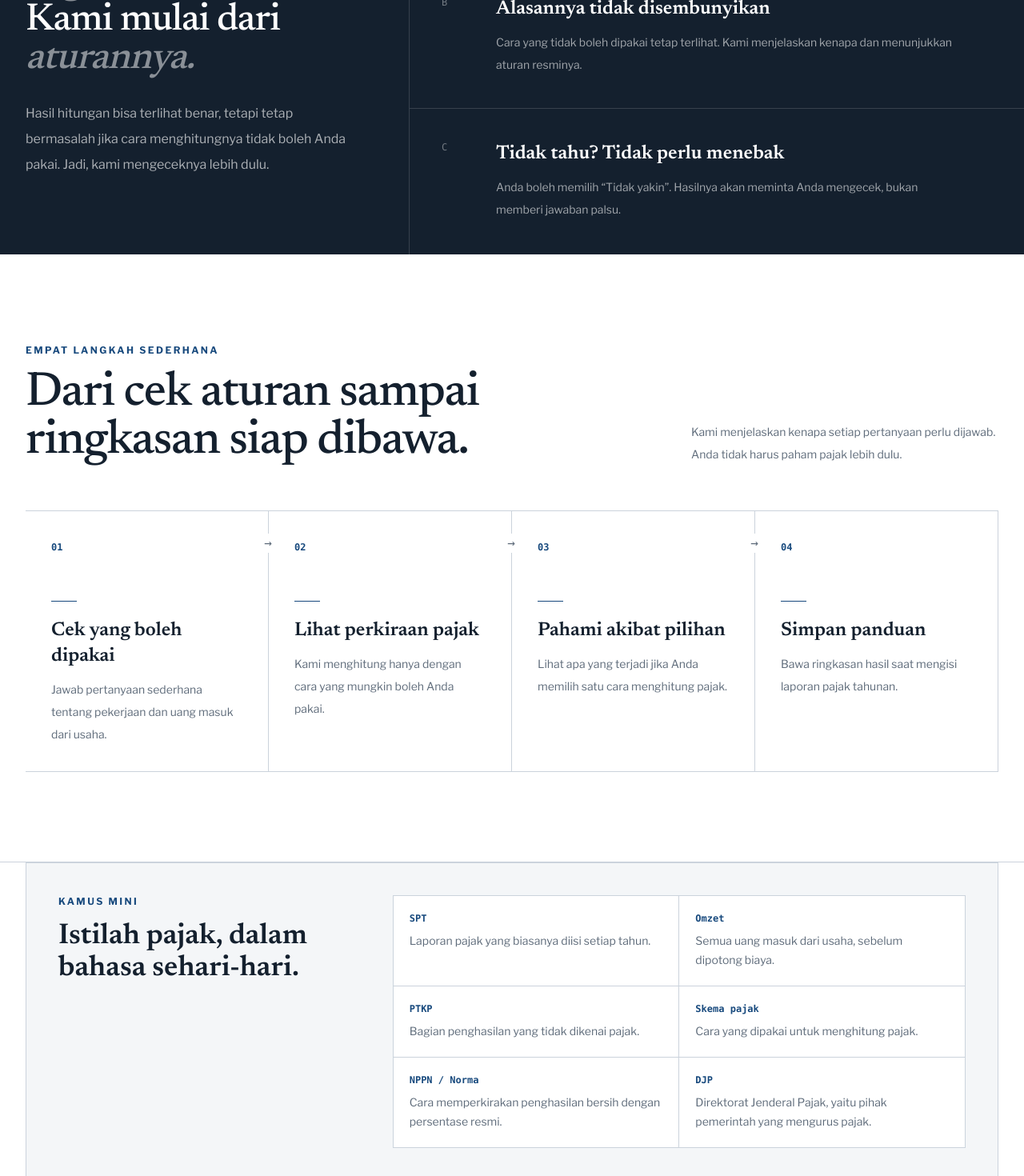
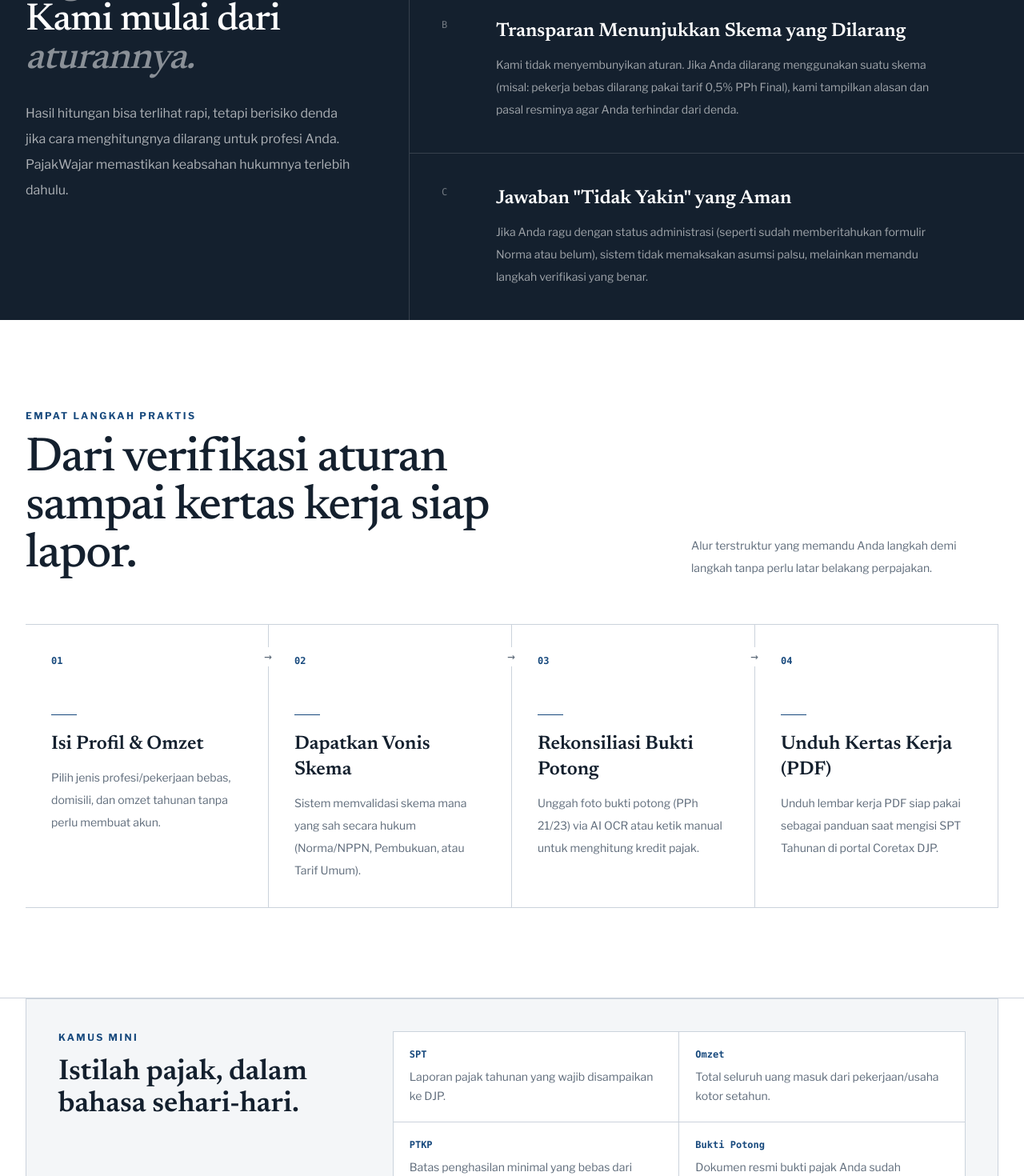
Before and after one commit to AkuSukaProject/Pajak-Wajar, a Next.js app: page / in a window 1280 px wide. Shown: the part 1020-2490 px from the top of the page at 80% size. Built offline with nearby package versions, Linux system fonts and the light colour scheme.

Commit message:
update about

```diff
--- a/src/app/page.tsx
+++ b/src/app/page.tsx
@@ -7,16 +7,16 @@ export const metadata: Metadata = {
 };
 
 const proses = [
-  { nomor: '01', judul: 'Cek yang boleh dipakai', isi: 'Jawab pertanyaan sederhana tentang pekerjaan dan uang masuk dari usaha.' },
-  { nomor: '02', judul: 'Lihat perkiraan pajak', isi: 'Kami menghitung hanya dengan cara yang mungkin boleh Anda pakai.' },
-  { nomor: '03', judul: 'Pahami akibat pilihan', isi: 'Lihat apa yang terjadi jika Anda memilih satu cara menghitung pajak.' },
-  { nomor: '04', judul: 'Simpan panduan', isi: 'Bawa ringkasan hasil saat mengisi laporan pajak tahunan.' }
+  { nomor: '01', judul: 'Isi Profil & Omzet', isi: 'Pilih jenis profesi/pekerjaan bebas, domisili, dan omzet tahunan tanpa perlu membuat akun.' },
+  { nomor: '02', judul: 'Dapatkan Vonis Skema', isi: 'Sistem memvalidasi skema mana yang sah secara hukum (Norma/NPPN, Pembukuan, atau Tarif Umum).' },
+  { nomor: '03', judul: 'Rekonsiliasi Bukti Potong', isi: 'Unggah foto bukti potong (PPh 21/23) via AI OCR atau ketik manual untuk menghitung kredit pajak.' },
+  { nomor: '04', judul: 'Unduh Kertas Kerja (PDF)', isi: 'Unduh lembar kerja PDF siap pakai sebagai panduan saat mengisi SPT Tahunan di portal Coretax DJP.' }
 ] as const;
 
 const pembeda = [
-  { nomor: 'A', judul: 'Mengikuti aturan, bukan menebak', isi: 'Hak Anda ditentukan dengan aturan yang tertulis jelas. AI tidak dipakai untuk memutuskan hak pajak.' },
-  { nomor: 'B', judul: 'Alasannya tidak disembunyikan', isi: 'Cara yang tidak boleh dipakai tetap terlihat. Kami menjelaskan kenapa dan menunjukkan aturan resminya.' },
-  { nomor: 'C', judul: 'Tidak tahu? Tidak perlu menebak', isi: 'Anda boleh memilih “Tidak yakin”. Hasilnya akan meminta Anda mengecek, bukan memberi jawaban palsu.' }
+  { nomor: 'A', judul: 'Berdasarkan Regulasi Hukum, Bukan Asumsi', isi: 'Kalkulator biasa langsung menghitung tanpa mengecek izin hukum. PajakWajar memvalidasi syarat regulasi DJP terlebih dahulu sebelum menentukan skema yang sah bagi Anda.' },
+  { nomor: 'B', judul: 'Transparan Menunjukkan Skema yang Dilarang', isi: 'Kami tidak menyembunyikan aturan. Jika Anda dilarang menggunakan suatu skema (misal: pekerja bebas dilarang pakai tarif 0,5% PPh Final), kami tampilkan alasan dan pasal resminya agar Anda terhindar dari denda.' },
+  { nomor: 'C', judul: 'Jawaban "Tidak Yakin" yang Aman', isi: 'Jika Anda ragu dengan status administrasi (seperti sudah memberitahukan formulir Norma atau belum), sistem tidak memaksakan asumsi palsu, melainkan memandu langkah verifikasi yang benar.' }
 ] as const;
 
 function Logo() {
@@ -87,7 +87,7 @@ export default function Home() {
         <div className="border-white/15 px-5 py-16 sm:px-8 sm:py-24 lg:border-r lg:pr-16">
           <p className="text-xs font-bold uppercase tracking-[0.2em] text-white/50">Mengapa PajakWajar</p>
           <h2 className="mt-5 max-w-lg font-display text-4xl font-medium leading-tight tracking-tight sm:text-5xl">Alat lain mulai dari <em className="text-white/50">angka.</em><br />Kami mulai dari <em className="text-white/50">aturannya.</em></h2>
-          <p className="mt-7 max-w-md text-base leading-8 text-white/65">Hasil hitungan bisa terlihat benar, tetapi tetap bermasalah jika cara menghitungnya tidak boleh Anda pakai. Jadi, kami mengeceknya lebih dulu.</p>
+          <p className="mt-7 max-w-md text-base leading-8 text-white/65">Hasil hitungan bisa terlihat rapi, tetapi berisiko denda jika cara menghitungnya dilarang untuk profesi Anda. PajakWajar memastikan keabsahan hukumnya terlebih dahulu.</p>
         </div>
         <div className="divide-y divide-white/15 border-t border-white/15 lg:border-t-0">
           {pembeda.map((item) => <article key={item.nomor} className="group grid gap-5 px-5 py-9 transition-colors hover:bg-white/[0.04] sm:grid-cols-[48px_1fr] sm:px-10 sm:py-10"><span className="font-mono text-xs text-white/40">{item.nomor}</span><div><h3 className="font-display text-2xl font-semibold">{item.judul}</h3><p className="mt-3 max-w-xl text-sm leading-7 text-white/60">{item.isi}</p></div></article>)}
@@ -98,8 +98,8 @@ export default function Home() {
     <section id="cara-kerja" className="border-b border-line bg-white py-20 sm:py-28">
       <div className="mx-auto max-w-7xl px-5 sm:px-8">
         <div className="flex flex-col justify-between gap-6 md:flex-row md:items-end">
-          <div><p className="text-xs font-bold uppercase tracking-[0.2em] text-blue">Empat langkah sederhana</p><h2 className="mt-4 max-w-2xl font-display text-4xl font-medium leading-tight tracking-tight sm:text-6xl">Dari cek aturan sampai ringkasan siap dibawa.</h2></div>
-          <p className="max-w-sm text-sm leading-7 text-margin">Kami menjelaskan kenapa setiap pertanyaan perlu dijawab. Anda tidak harus paham pajak lebih dulu.</p>
+          <div><p className="text-xs font-bold uppercase tracking-[0.2em] text-blue">Empat langkah praktis</p><h2 className="mt-4 max-w-2xl font-display text-4xl font-medium leading-tight tracking-tight sm:text-6xl">Dari verifikasi aturan sampai kertas kerja siap lapor.</h2></div>
+          <p className="max-w-sm text-sm leading-7 text-margin">Alur terstruktur yang memandu Anda langkah demi langkah tanpa perlu latar belakang perpajakan.</p>
         </div>
         <ol className="mt-14 grid border-l border-t border-line sm:grid-cols-2 lg:grid-cols-4 lg:border-l-0">
           {proses.map((item, index) => <li key={item.nomor} className="group relative border-b border-r border-line p-6 sm:p-8 lg:min-h-[290px]"><span className="font-mono text-xs font-bold text-blue">{item.nomor}</span><div className="mt-14 h-px w-8 bg-blue transition-all duration-300 group-hover:w-16" aria-hidden="true" /><h3 className="mt-5 font-display text-2xl font-semibold">{item.judul}</h3><p className="mt-3 text-sm leading-7 text-margin">{item.isi}</p>{index < proses.length - 1 && <span className="absolute -right-3 top-7 z-10 hidden h-6 w-6 place-items-center bg-white font-mono text-margin lg:grid" aria-hidden="true">→</span>}</li>)}
@@ -114,12 +114,12 @@ export default function Home() {
             <div><p className="text-xs font-bold uppercase tracking-[0.2em] text-blue">Kamus mini</p><h2 id="judul-kamus" className="mt-4 font-display text-3xl font-semibold sm:text-4xl">Istilah pajak, dalam bahasa sehari-hari.</h2></div>
             <dl className="grid gap-px overflow-hidden border border-line bg-line sm:grid-cols-2">
               {[
-                ['SPT', 'Laporan pajak yang biasanya diisi setiap tahun.'],
-                ['Omzet', 'Semua uang masuk dari usaha, sebelum dipotong biaya.'],
-                ['PTKP', 'Bagian penghasilan yang tidak dikenai pajak.'],
-                ['Skema pajak', 'Cara yang dipakai untuk menghitung pajak.'],
-                ['NPPN / Norma', 'Cara memperkirakan penghasilan bersih dengan persentase resmi.'],
-                ['DJP', 'Direktorat Jenderal Pajak, yaitu pihak pemerintah yang mengurus pajak.']
+                ['SPT', 'Laporan pajak tahunan yang wajib disampaikan ke DJP.'],
+                ['Omzet', 'Total seluruh uang masuk dari pekerjaan/usaha kotor setahun.'],
+                ['PTKP', 'Batas penghasilan minimal yang bebas dari pengenaan pajak.'],
+                ['Bukti Potong', 'Dokumen resmi bukti pajak Anda sudah dicicil/dipotong klien.'],
+                ['NPPN / Norma', 'Persentase resmi DJP untuk menentukan laba bersih tanpa pembukuan.'],
+                ['Coretax DJP', 'Portal sistem perpajakan terpadu generasi baru dari pemerintah.']
               ].map(([istilah, arti]) => <div key={istilah} className="bg-white p-5"><dt className="font-mono text-xs font-bold text-blue">{istilah}</dt><dd className="mt-2 text-sm leading-6 text-margin">{arti}</dd></div>)}
             </dl>
           </div>
@@ -130,17 +130,25 @@ export default function Home() {
     <section id="privasi" className="bg-paper py-20 sm:py-28">
       <div className="mx-auto grid max-w-7xl items-center gap-12 px-5 sm:px-8 lg:grid-cols-[1.05fr_0.95fr] lg:gap-20">
         <div>
-          <p className="text-xs font-bold uppercase tracking-[0.2em] text-blue">Privasi sejak rancangan</p>
-          <h2 className="mt-4 max-w-xl font-display text-4xl font-medium leading-tight tracking-tight sm:text-6xl">Data pajak Anda bukan bahan bakar produk kami.</h2>
-          <p className="mt-6 max-w-xl text-base leading-8 text-margin">Pengecekan dan penghitungan berjalan langsung di browser pada HP atau laptop Anda. Tidak perlu membuat akun dan jawaban formulir tidak disimpan di server.</p>
-          <p className="mt-4 max-w-xl text-xs leading-6 text-margin">Jika fitur pembaca foto bukti potong (OCR) digunakan nanti, foto hanya dikirim setelah Anda setuju. Anda juga tetap bisa mengetik datanya sendiri.</p>
+          <p className="text-xs font-bold uppercase tracking-[0.2em] text-blue">Privasi & Keamanan Data</p>
+          <h2 className="mt-4 max-w-xl font-display text-4xl font-medium leading-tight tracking-tight sm:text-6xl">Data finansial Anda tidak disimpan di server kami.</h2>
+          <p className="mt-6 max-w-xl text-base leading-8 text-margin">
+            Seluruh simulasi kelayakan, perhitungan tarif progresif, dan rekonsiliasi berjalan <strong>100% di memori peramban (browser)</strong> perangkat Anda. Tidak ada pendaftaran akun dan tidak ada data keuangan yang disimpan ke database kami.
+          </p>
+          <p className="mt-4 max-w-xl text-xs leading-6 text-margin border-l-2 border-blue/40 pl-3.5">
+            <strong>Transparansi Fitur Scan Bukti Potong (OCR):</strong> Foto bukti potong hanya dikirim ke penyedia AI (Google Gemini) jika Anda memberikan persetujuan eksplisit, semata-mata untuk membaca teks secara otomatis tanpa disimpan di server kami. Anda selalu bebas memilih input manual tanpa mengunggah foto.
+          </p>
         </div>
         <div className="border border-line bg-white p-6 shadow-sheet sm:p-8">
-          <div className="flex items-center justify-between border-b border-line pb-5"><span className="font-mono text-[10px] font-bold uppercase tracking-[0.18em] text-margin">Alur data</span><span className="h-2.5 w-2.5 rounded-full bg-blue" aria-hidden="true" /></div>
+          <div className="flex items-center justify-between border-b border-line pb-5"><span className="font-mono text-[10px] font-bold uppercase tracking-[0.18em] text-margin">Alur Pemrosesan Data</span><span className="h-2.5 w-2.5 rounded-full bg-blue" aria-hidden="true" /></div>
           <div className="space-y-7 py-7">
-            {[['01', 'Anda mengisi', 'Jawaban masuk melalui formulir di HP atau laptop.'], ['02', 'Browser menghitung', 'Aturan dijalankan langsung di perangkat Anda.'], ['03', 'Anda membawa hasil', 'Gunakan hasil sebagai bahan untuk mengecek kembali ke kantor pajak atau DJP.']].map(([nomor, judul, isi]) => <div key={nomor} className="grid grid-cols-[36px_1fr] gap-4"><span className="font-mono text-xs text-blue">{nomor}</span><div><strong className="block text-sm">{judul}</strong><span className="mt-1 block text-xs leading-5 text-margin">{isi}</span></div></div>)}
+            {[
+              ['01', 'Input di Perangkat Lokal', 'Jawaban formulir dan angka omzet diproses di browser HP/laptop tanpa dikirim ke database.'],
+              ['02', 'Validasi Aturan & Komputasi', 'Rumus PTKP, tarif progresif Pasal 17, dan norma dihitung langsung di perangkat Anda.'],
+              ['03', 'Unduh Kertas Kerja Mandiri', 'Hasil audit siap diunduh dalam format PDF resmi untuk panduan lapor SPT di Coretax DJP.']
+            ].map(([nomor, judul, isi]) => <div key={nomor} className="grid grid-cols-[36px_1fr] gap-4"><span className="font-mono text-xs text-blue">{nomor}</span><div><strong className="block text-sm">{judul}</strong><span className="mt-1 block text-xs leading-5 text-margin">{isi}</span></div></div>)}
           </div>
-          <div className="border-t border-line pt-5 text-xs font-semibold text-blue">Perangkat Anda → hasil Anda</div>
+          <div className="border-t border-line pt-5 text-xs font-semibold text-blue">Perangkat Anda → Hasil Anda (Privat & Mandiri)</div>
         </div>
       </div>
     </section>
```
